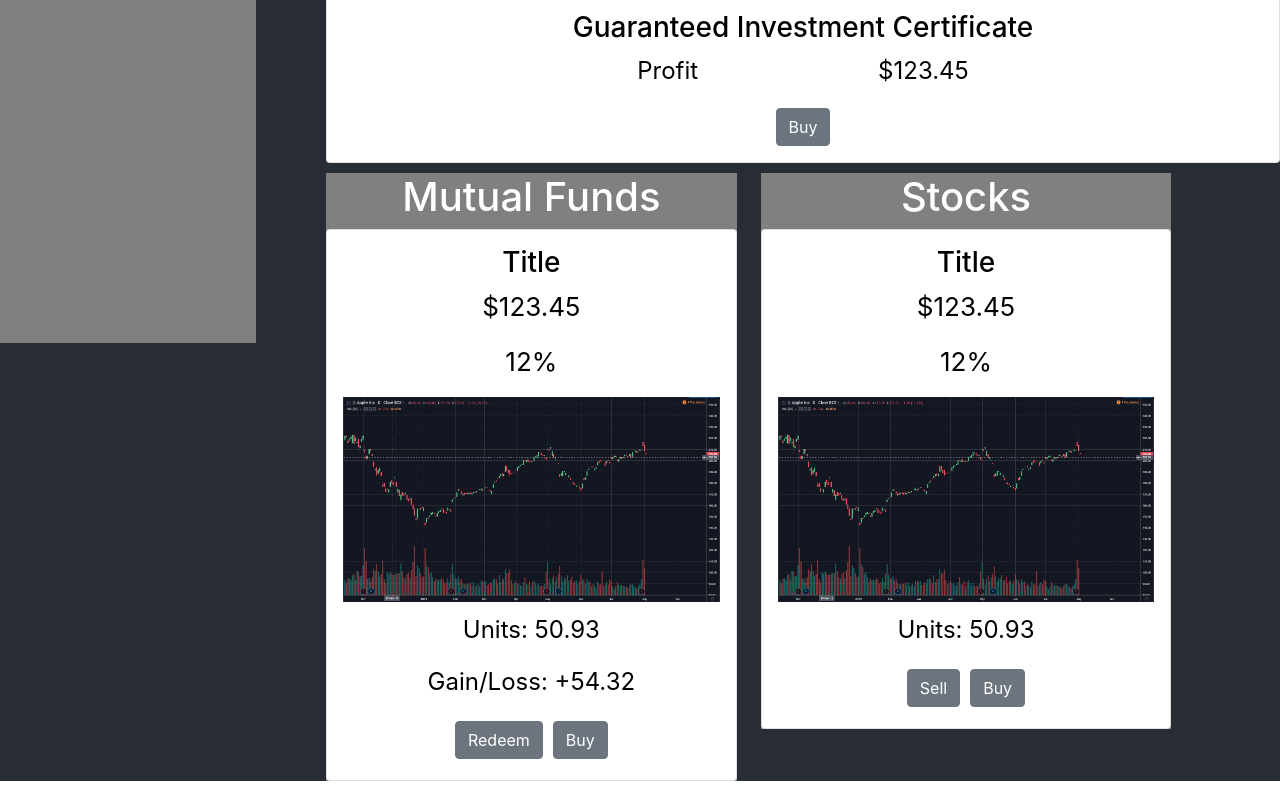
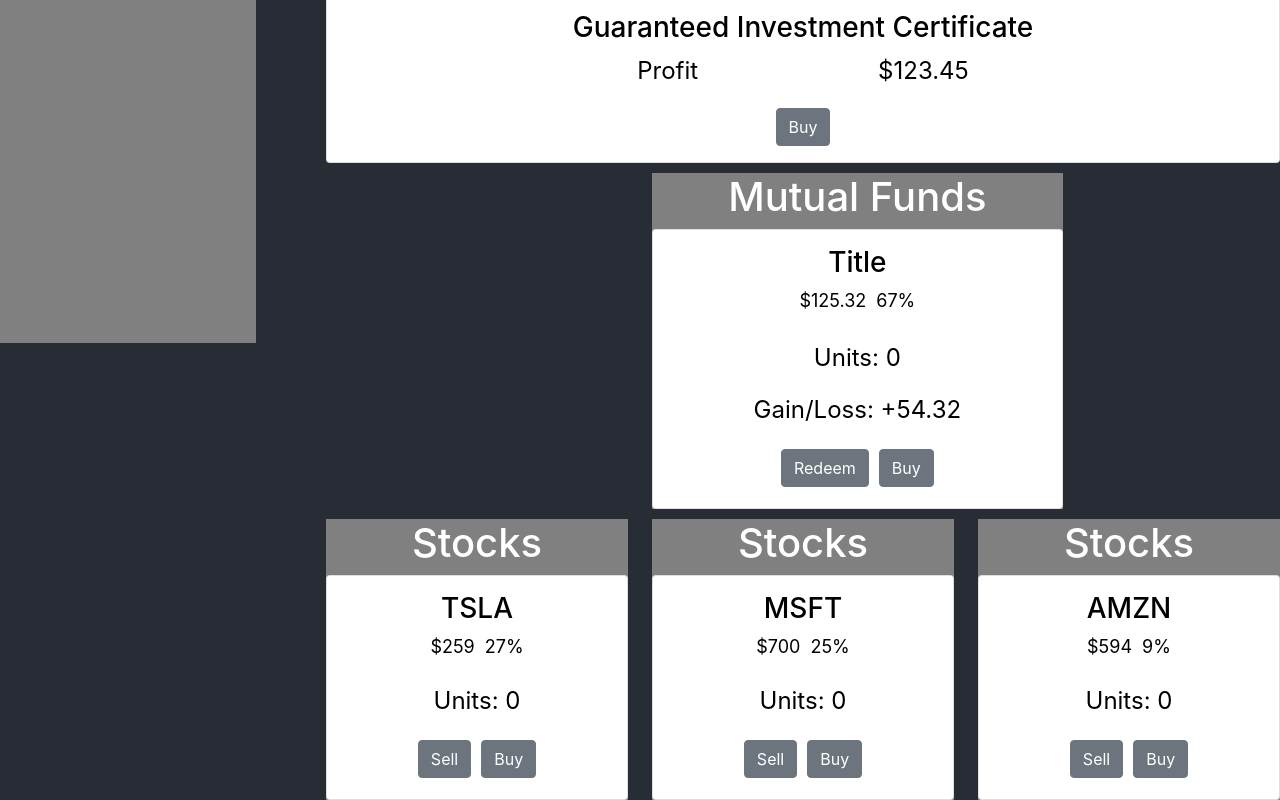
Before and after one commit to Cragzu/cmdf-2021, a React (Create React App) app: page / in a window 1280 px wide. Shown: the part 457-1257 px from the top of the page. Built offline with nearby package versions, Linux system fonts and the light colour scheme.

Commit message:
almost working, however, data does not visually update when a person buys/sells and when I update to next month it does not reset the stock values.

```diff
--- a/src/App.css
+++ b/src/App.css
@@ -81,7 +81,8 @@
 .percentage-block {
   display: inline-block;
   vertical-align: top;
-  padding: 0 66px;
+  padding: 0 5px;
+  font-size: large;
 }
 
 .stocks-img {
--- a/src/components/Driver.js
+++ b/src/components/Driver.js
@@ -18,6 +18,10 @@
             tfsaAccountBalance: 0,
             tfsaInterestRate: 0.008,
             tfsaContributionRoom: 8000,
+            listOfStocks: ["TSLA", "MSFT", "AMZN"],
+            stockVal: [Math.floor(Math.random() * 1001), Math.floor(Math.random() * 1001), Math.floor(Math.random() * 1001)],
+            percentage: [Math.floor(Math.random() * 31), Math.floor(Math.random() * 31), Math.floor(Math.random() * 31)],
+            units: [0, 0, 0]
             // add more values as needed
         };
     }
@@ -92,17 +96,50 @@
         });
     }
 
+    sellStocks = (value, index) => {
+        if (this.state.units[index] > 0) {
+            this.state.units[index]--;
+            this.setState({
+                checkingAccountBalance: this.state.checkingAccountBalance + value,
+            });
+        }
+    }
+
+    buyStocks = (value, index) => {
+        if (this.state.checkingAccountBalance >=  value) {
+            this.state.units[index]++;
+            this.setState({
+                checkingAccountBalance: this.state.checkingAccountBalance - value,
+                currentNetWorth: this.state.currentNetWorth + value,
+            });
+        }
+    }
+
+    // resets the stocks each month
+    stockReset = () => {
+        let newStockVal = [Math.floor(Math.random() * 1001), Math.floor(Math.random() * 1001), Math.floor(Math.random() * 1001)];
+        let newPercentage = [Math.floor(Math.random() * 31), Math.floor(Math.random() * 31), Math.floor(Math.random() * 31)];
+
+        this.setState({
+            stockVal: newStockVal,
+            percentage: newPercentage
+        });
+    }
+
+
+
     // do all monthly functions
     moveToNextMonth = () => {
         this.monthlyCompoundInterestCashAccounts();
         this.monthlyGetAllowance();
+        this.stockReset();
     };
 
 
     render() {
         return (
             <div className={'Driver'}>
-                <div className="col-md-12">
+                <div className="col">
                     <div className="row">
                         <div className="col-md-3">
                         <Sidebar
@@ -134,23 +171,56 @@
                         <GIC />
                         </div>
 
-                    </div>
 
-                    <div className="row">
-                        <div className="col-md-3">
+                        <div className="col-md-6">
 
                         </div>
 
-                        <div className="col-md-4" style={{paddingTop: "10px"}}>
-                            <MutualFunds />
-                        </div>
+                            <div className="col-md-4" style={{paddingTop: "10px"}}>
+                                <MutualFunds />
+                            </div>
 
-                        <div className="col-md-4" style={{paddingTop: "10px"}}>
-                            <Stocks />
-                        </div>
+                            <div className="col-md-3" style={{paddingTop: "10px"}}>
 
+                            </div>
+
+                            <div className="col-md-3" style={{paddingTop: "10px"}}>
+                                <Stocks
+                                listOfStocks={this.state.listOfStocks}
+                                listOfUnits={this.state.units}
+                                numStock={0}
+                                stockVal={this.state.stockVal}
+                                percentage={this.state.percentage}
+                                buyStocks={this.buyStocks}
+                                sellStocks={this.sellStocks}
+                                />
+                            </div>
+                            <div className="col-md-3" style={{paddingTop: "10px"}}>
+                                <Stocks
+                                listOfStocks={this.state.listOfStocks}
+                                listOfUnits={this.state.units}
+                                numStock={1}
+                                stockVal={this.state.stockVal}
+                                percentage={this.state.percentage}
+                                buyStocks={this.buyStocks}
+                                sellStocks={this.sellStocks}
+                                />
+                            </div>
+                            <div className="col-md-3" style={{paddingTop: "10px"}}>
+                                <Stocks
+                                listOfStocks={this.state.listOfStocks}
+                                listOfUnits={this.state.units}
+                                numStock={2}
+                                stockVal={this.state.stockVal}
+                                percentage={this.state.percentage}
+                                buyStocks={this.buyStocks}
+                                sellStocks={this.sellStocks}
+                                />
+                            </div>
                     </div>
+
                 </div>
+
             </div>
         )
     }
--- a/src/components/MFStocksCards.js
+++ b/src/components/MFStocksCards.js
@@ -10,22 +10,35 @@
         return(
             <div className="card">
                 <div className="card-body">
-                    <h3 className="card-title" style={{color: "black"}}>Title</h3>
+                    <h3 className="card-title" style={{color: "black"}}>{this.props.title ? this.props.title : "Title"}</h3>
                     <div>
-                        <p className="percentage-block" style={{color: "black"}}>$123.45</p>
-                        <p className="percentage-block" style={{color: "black"}}>12%</p>
+                        <p className="percentage-block" style={{color: "black"}}>${this.props.stockVal ? this.props.stockVal : 125.32}</p>
+                        <p className="percentage-block" style={{color: "black"}}>{this.props.percentage ? this.props.percentage : 67 }%</p>
                     </div>
 
                     <div className="image-block">
-                        <img src={stats} className="stocks-img"/>
+
                     </div>
 
-                    <p style={{color: "black"}} className="text-units">Units: 50.93</p>
+                    <p style={{color: "black"}} className="text-units">Units: {this.props.unit ? this.props.unit : 0}</p>
 
                     <p style={{color: "black"}} className="text-units">{this.props.gainLoss ?"Gain/Loss: " + this.props.gainLoss : null}</p>
 
-                    <button type="button" className="btn btn-secondary card-button">{this.props.action}</button>
-                    <button type="button" className="btn btn-secondary card-button">Buy</button>
+                    <button
+                        type="button"
+                        className="btn btn-secondary card-button"
+                        onClick={() => {
+                            this.props.sellStocks(this.props.stockVal, this.props.numStock);
+                        }}
+                        >{this.props.action}</button>
+
+                    <button
+                    type="button"
+                    className="btn btn-secondary card-button"
+                    onClick={() => {
+                        this.props.buyStocks(this.props.stockVal, this.props.numStock);
+                    }}
+                    >Buy</button>
                 </div>
             </div>
         );
--- a/src/components/Stocks.js
+++ b/src/components/Stocks.js
@@ -4,13 +4,63 @@
 class Stocks extends Component {
     constructor(props) {
         super(props);
+        this.state = {
+            title: "",
+            val: 0,
+            percentage: 0,
+            units: 0
+        }
     }
+
+    generateStocks = () => {
+        switch (this.props.numStock) {
+            case 0:
+                this.setState({
+                    title: this.props.listOfStocks[0],
+                    val: this.props.stockVal[0],
+                    percentage: this.props.percentage[0],
+                    units: this.props.listOfUnits[0]
+                })
+                break;
+            case 1:
+                this.setState({
+                    title: this.props.listOfStocks[1],
+                    val: this.props.stockVal[1],
+                    percentage: this.props.percentage[1],
+                    units: this.props.listOfUnits[1]
+                })
+                break;
+            case 2:
+                this.setState({
+                    title: this.props.listOfStocks[2],
+                    val: this.props.stockVal[2],
+                    percentage: this.props.percentage[2],
+                    units: this.props.listOfUnits[2]
+                })
+                break;
+        }
+    }
+
+    componentDidMount = () => {
+        this.generateStocks();
+    }
+
 
     render() {
         return(
             <div style={{backgroundColor: "gray"}}>
                 <h1>Stocks</h1>
-                <MFStocksCards action={"Sell"} gainLoss={null}/>
+                <MFStocksCards action={"Sell"}
+                gainLoss={null}
+                title={this.state.title}
+                stockVal={this.state.val}
+                percentage={this.state.percentage}
+                buyStocks={this.props.buyStocks}
+                sellStocks={this.props.sellStocks}
+                unitOfStocks={this.props.unitOfStocks}
+                unit={this.state.units}
+                numStock={this.props.numStock}
+                />
             </div>
         );
     }
```
